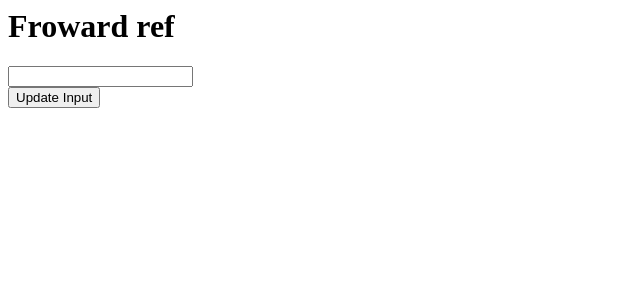
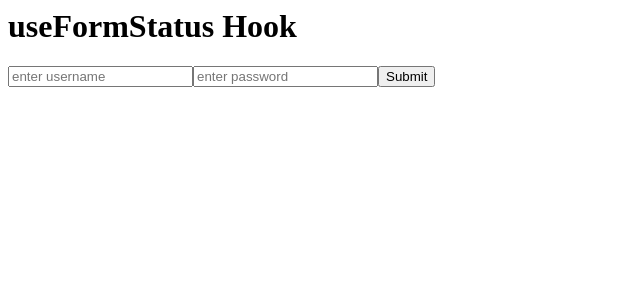
Before and after one commit to shivrajpro/react-step-by-step, a React (Vite) app: page / in a window 1280 px wide. Shown: the top 300 px of the page, without its empty margins (0-640 px from the left). Built offline with nearby package versions, Linux system fonts and the light colour scheme.

Commit message:
useFormStatus hook

```diff
--- a/src/App.jsx
+++ b/src/App.jsx
@@ -1,20 +1,32 @@
-import { useRef } from "react";
-import User from "./User";
-import UserInput from "./UserInput";
+import { useFormStatus } from "react-dom";
 
 function App() {
-  const inputRef = useRef(null);
-
-  const handleInput = () => {
-    inputRef.current.focus();
-    inputRef.current.value = 1000;
+  const handleSubmit = async () => {
+    await new Promise((res) => setTimeout(res, 2000));
+    console.log("submit");
   };
 
+  function CustomerForm() {
+    const { pending } = useFormStatus();
+
+    console.log(pending);
+
+    return (
+      <div>
+        <input type="text" placeholder="enter username" />
+        <input type="password" placeholder="enter password" />
+        <button type="submit" disabled={pending}>
+          {pending ? "Submitting" : "Submit"}
+        </button>
+      </div>
+    );
+  }
   return (
     <>
-      <h1>Froward ref</h1>
-      <UserInput ref={inputRef} />
-      <button onClick={handleInput}>Update Input</button>
+      <h1>useFormStatus Hook</h1>
+      <form action={handleSubmit}>
+        <CustomerForm />
+      </form>
     </>
   );
 }
```
